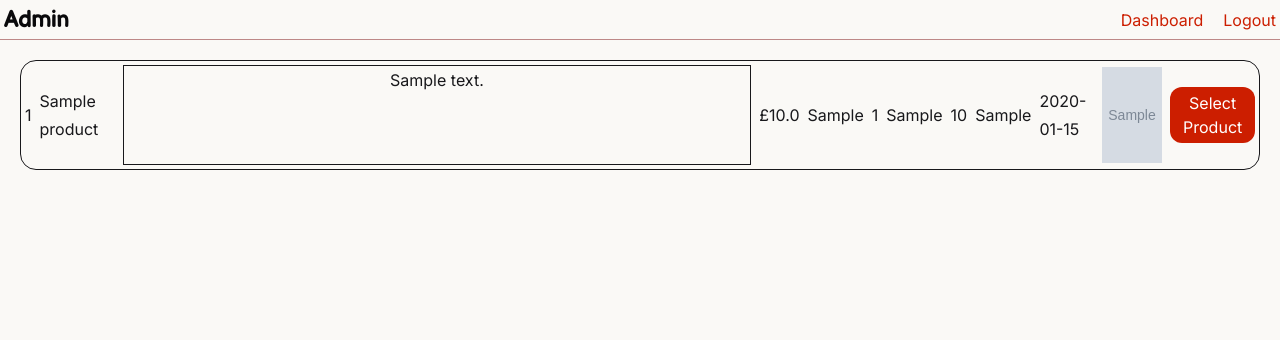
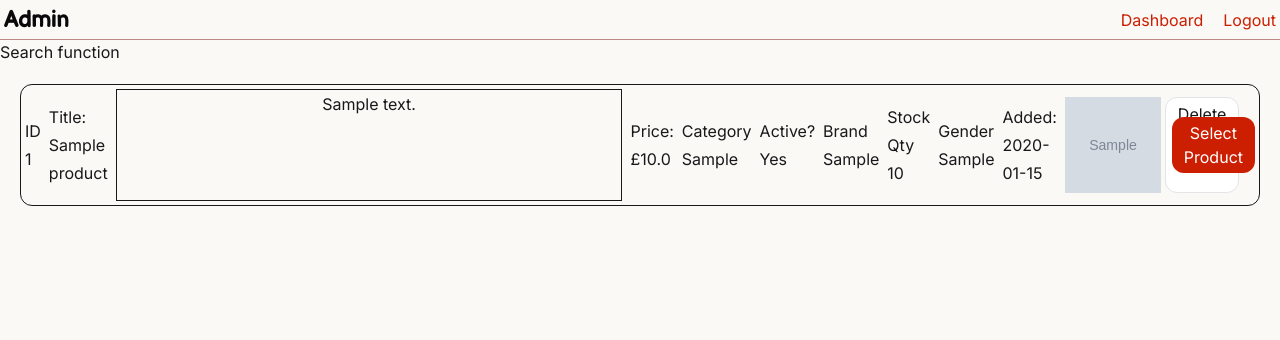
Before and after one commit to Sheikh-H/CS50-Final-Project-Ecommerce-Store, a Flask app: page /modify_products in a window 1280 px wide. Shown: the top 340 px of the page. Run offline with Flask 3, Linux system fonts and the light colour scheme; a user stored in the database is signed in; tables that the repository leaves empty hold one stand-in row (values such as "Sample post"); grey boxes marked "Sample" are stand-in pictures.

Commit message:
For the manage products page, I want each product to only load with their primary images and not all the images to reduce duplication and also create a manage product page which populates with whatever product is selected. For this, I am changing the add product function to set the is_primary column to be at 1 for the first image in the list and then 0 for the others and if it's the only image uploaded at the time then it would set that to being the primary image. I came across the enumerate function in python a little while back but AI is what helped me use this. The function is adding a product but not uploading or adding the images by this point

```diff
--- a/app.py
+++ b/app.py
@@ -85,9 +85,16 @@ def add_new_products():
         price = request.form.get("price")
         brand = request.form.get("brand")
         qty = request.form.get("quantity")
-        images = request.files.getlist("image")
+        images = request.form.getlist("images")
         success, message = add_product(
-            name, description, gender, category, price, brand, qty, images
+            name,
+            description,
+            gender,
+            category,
+            price,
+            brand,
+            qty,
+            images,
         )
     return render_template("pages/add_new_products.html", title=title, message=message)
 
@@ -99,16 +106,14 @@ def modify_products():
     message = ""
     connection = connect_db()
     cursor = connection.cursor()
-    cursor.execute("""
-        SELECT DISTINCT *
-        FROM products
-        JOIN product_images
-        ON
-        products.product_id = product_images.product_id;
-        """)
+    cursor.execute(""" SELECT DISTINCT * FROM products;""")
     products = cursor.fetchall()
+    cursor.execute(""" SELECT * FROM product_images;""")
+    images = cursor.fetchall()
     connection.close()
-    return render_template("pages/modify_products.html", title=title, products=products)
+    return render_template(
+        "pages/modify_products.html", title=title, products=products, images=images
+    )
 
 
 @app.route("/dashboard", methods=["GET", "POST"])
--- a/helpers.py
+++ b/helpers.py
@@ -136,16 +136,18 @@ def add_product(name, description, gender, category, price, brand, qty, images):
             ),
         )
         product_id = cursor.lastrowid
-        for image in images:
+        for index, image in enumerate(images):
             if image.filename == "":
                 continue
+            is_primary = 1 if index == 0 else 0
             upload = cloudinary.uploader.upload(image, folder="MONO_Products")
             image_url = upload["secure_url"]
             cursor.execute(
-                """INSERT INTO product_images (product_id, image_url) VALUES (?, ?);""",
+                """INSERT INTO product_images (product_id, image_url, is_primary) VALUES (?, ?, ?);""",
                 (
                     product_id,
                     image_url,
+                    is_primary,
                 ),
             )
         connection.commit()
--- a/static/css/output.css
+++ b/static/css/output.css
@@ -14,8 +14,10 @@
     --color-black: #000;
     --color-white: #fff;
     --spacing: 0.25rem;
+    --container-6xl: 72rem;
     --font-weight-bold: 700;
     --radius-md: 0.375rem;
+    --radius-xl: 0.75rem;
     --radius-2xl: 1rem;
     --ease-in-out: cubic-bezier(0.4, 0, 0.2, 1);
     --default-transition-duration: 150ms;
@@ -224,8 +223,8 @@
   .h-24 {
     height: calc(var(--spacing) * 24);
   }
-  .h-\[100px\] {
-    height: 100px;
+  .h-28 {
+    height: calc(var(--spacing) * 28);
   }
   .h-full {
     height: 100%;
@@ -239,35 +238,26 @@
   .min-h-15 {
     min-height: calc(var(--spacing) * 15);
   }
-  .w-1 {
-    width: calc(var(--spacing) * 1);
-  }
   .w-1\/2 {
     width: calc(1 / 2 * 100%);
   }
   .w-2 {
     width: calc(var(--spacing) * 2);
   }
-  .w-3 {
-    width: calc(var(--spacing) * 3);
-  }
   .w-3\/4 {
     width: calc(3 / 4 * 100%);
   }
+  .w-6xl {
+    width: var(--container-6xl);
+  }
   .w-8 {
     width: calc(var(--spacing) * 8);
-  }
-  .w-9 {
-    width: calc(var(--spacing) * 9);
   }
   .w-9\/10 {
     width: calc(9 / 10 * 100%);
   }
   .w-24 {
     width: calc(var(--spacing) * 24);
-  }
-  .w-\[1000px\] {
-    width: 1000px;
   }
   .w-full {
     width: 100%;
@@ -310,6 +291,9 @@
   .justify-end {
     justify-content: flex-end;
   }
+  .gap-1 {
+    gap: calc(var(--spacing) * 1);
+  }
   .gap-2 {
     gap: calc(var(--spacing) * 2);
   }
@@ -324,6 +308,9 @@
   }
   .rounded-2xl {
     border-radius: var(--radius-2xl);
+  }
+  .rounded-xl {
+    border-radius: var(--radius-xl);
   }
   .rounded-b-md {
     border-bottom-right-radius: var(--radius-md);
@@ -644,26 +607,6 @@
   inherits: false;
   initial-value: 0;
 }
-@property --tw-rotate-x {
-  syntax: "*";
-  inherits: false;
-}
-@property --tw-rotate-y {
-  syntax: "*";
-  inherits: false;
-}
-@property --tw-rotate-z {
-  syntax: "*";
-  inherits: false;
-}
-@property --tw-skew-x {
-  syntax: "*";
-  inherits: false;
-}
-@property --tw-skew-y {
-  syntax: "*";
-  inherits: false;
-}
 @property --tw-border-style {
   syntax: "*";
   inherits: false;
@@ -738,11 +681,6 @@
   inherits: false;
   initial-value: 0 0 #0000;
 }
-@property --tw-outline-style {
-  syntax: "*";
-  inherits: false;
-  initial-value: solid;
-}
 @property --tw-duration {
   syntax: "*";
   inherits: false;
@@ -757,11 +695,6 @@
       --tw-translate-x: 0;
       --tw-translate-y: 0;
       --tw-translate-z: 0;
-      --tw-rotate-x: initial;
-      --tw-rotate-y: initial;
-      --tw-rotate-z: initial;
-      --tw-skew-x: initial;
-      --tw-skew-y: initial;
       --tw-border-style: solid;
       --tw-font-weight: initial;
       --tw-shadow: 0 0 #0000;
@@ -778,7 +711,6 @@
       --tw-ring-offset-width: 0px;
       --tw-ring-offset-color: #fff;
       --tw-ring-offset-shadow: 0 0 #0000;
-      --tw-outline-style: solid;
       --tw-duration: initial;
       --tw-ease: initial;
     }
--- a/templates/pages/add_new_products.html
+++ b/templates/pages/add_new_products.html
@@ -37,7 +37,7 @@
       <input type="number" name="quantity" step="1" />
 
       <label for="image">Upload product images</label>
-      <input type="file" multiple accept="image/*" name="image" />
+      <input type="file" multiple accept="image/*" name="images" />
 
       <button class="pbutton p-1" type="submit">Add Product</button>
     </form>
--- a/templates/pages/modify_products.html
+++ b/templates/pages/modify_products.html
@@ -1,31 +1,68 @@
 {% extends 'layout.html' %} {% block content %}
 <section>
+  <div>Search function</div>
   <div class="flex w-full flex-col gap-5 p-5">
     {% for product in products %}
     <div
-      class="flex w-full items-center justify-between gap-2 rounded-2xl border p-1"
+      class="flex w-full items-center justify-between gap-2 rounded-xl border p-1"
     >
+      <div>
+        <p>ID</p>
         <p>{{product['product_id']}}</p>
+      </div>
+      <div>
+        <p>Title:</p>
         <p>{{product['product_name']}}</p>
-      <div class="h-[100px] w-[1000px] overflow-scroll border text-center">
+      </div>
+      <div class="h-28 w-6xl overflow-scroll border text-center">
         <p>{{product['product_description']}}</p>
       </div>
+      <div>
+        <p>Price:</p>
         <p>£{{product['product_price']}}</p>
+      </div>
+      <div>
+        <p>Category</p>
         <p>{{product['product_category']}}</p>
-      <p>{{product['product_is_active']}}</p>
+      </div>
+      <div>
+        <p>Active?</p>
+        {% if product['product_is_active'] == 1 %}
+        <p>Yes</p>
+        {% else %}
+        <p>No</p>
+        {% endif %}
+      </div>
+      <div>
+        <p>Brand</p>
         <p>{{product['product_brand']}}</p>
+      </div>
+      <div>
+        <p>Stock Qty</p>
         <p>{{product['product_stock_qty']}}</p>
+      </div>
+      <div>
+        <p>Gender</p>
         <p>{{product['product_gender']}}</p>
-      <p>{{product['product_created_at']}}</p>
+      </div>
       <div>
+        <p>Added:</p>
+        <p>{{ product['product_created_at'] }}</p>
+      </div>
+      <div class="flex gap-1">
+        {% for image in images %} {% if image['product_id'] ==
+        product['product_id'] and image['is_primary'] == 1 %}
         <img
-          src="{{ product['image_url'] }}"
+          src="{{ image['image_url'] }}"
           alt="Product Image"
           class="h-24 w-24"
         />
+
+        <div class="sbutton" value="{{ image['image_id'] }}">Delete Image</div>
+        {% endif %} {% endfor %}
       </div>
       <div>
-        <button class="pbutton" value="{{product['product_id']}}">
+        <button class="pbutton" value="{{ product['product_id'] }}">
           Select Product
         </button>
       </div>
```
Also changed, not shown: other parts of static/css/output.css (+0 -36 lines), instance/shop.db. Lines whose indentation alone changed are shown as unchanged.
